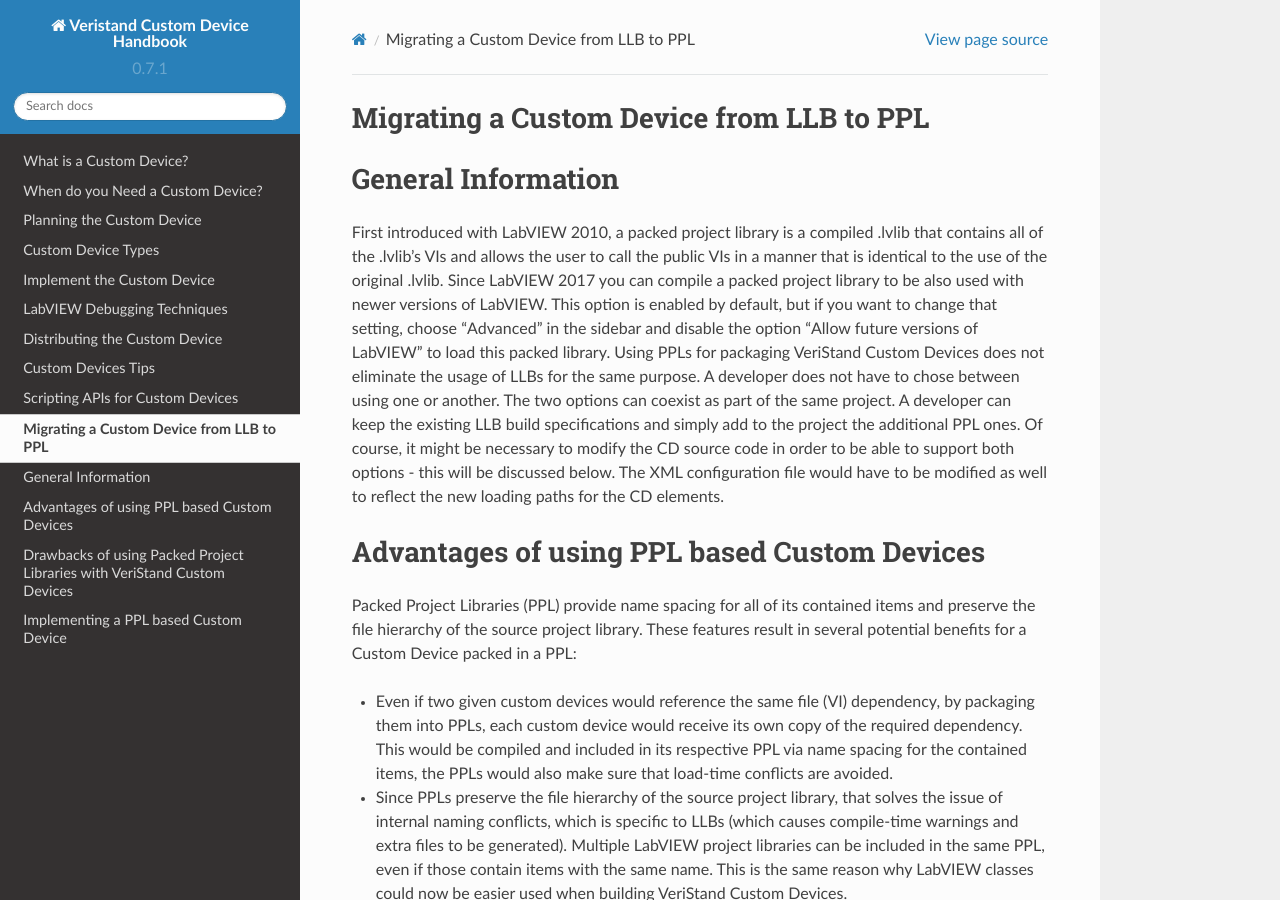
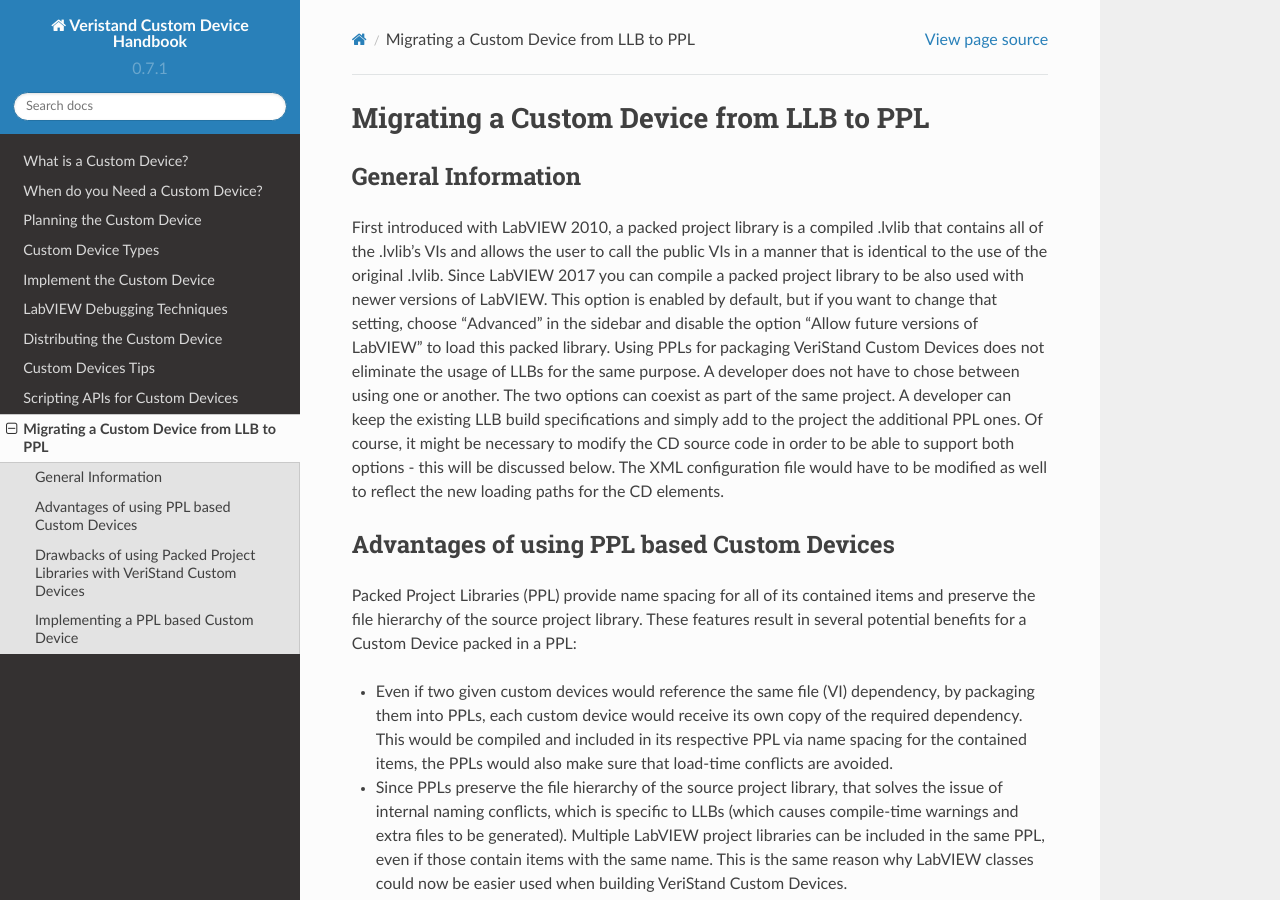
Before and after one commit to ni/niveristand-custom-device-handbook, a Sphinx documentation site: the page built from docs/Migrating_LLB_to_a_PPL_based_Custom_Device.md, in a window 1280 px wide and 900 px high. Built offline with Sphinx 7.4.7 and the Read the Docs theme 2.0.0, drawn with Linux system fonts in a browser that asks for light colours; pages that are not in the unit, such as notebooks, are missing from menus.

Commit message:
Another try

```diff
--- a/docs/Migrating_LLB_to_a_PPL_based_Custom_Device.md
+++ b/docs/Migrating_LLB_to_a_PPL_based_Custom_Device.md
@@ -1,4 +1,4 @@
-#### Migrating a Custom Device from LLB to PPL
+## Migrating a Custom Device from LLB to PPL
 
 ### General Information
 
```
